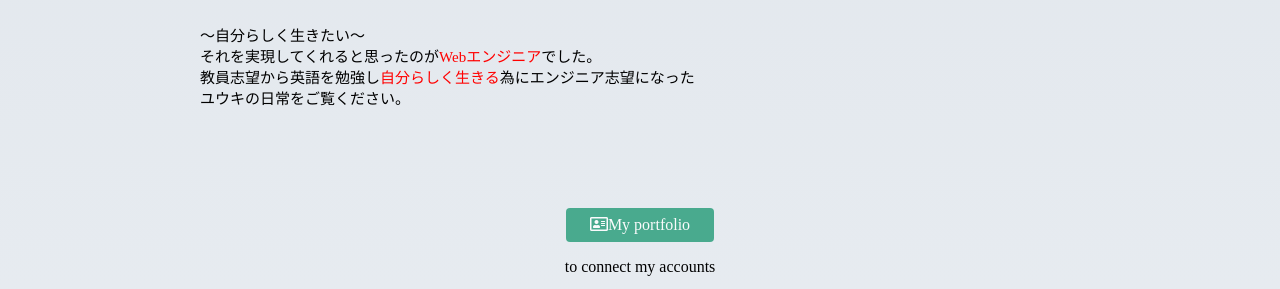
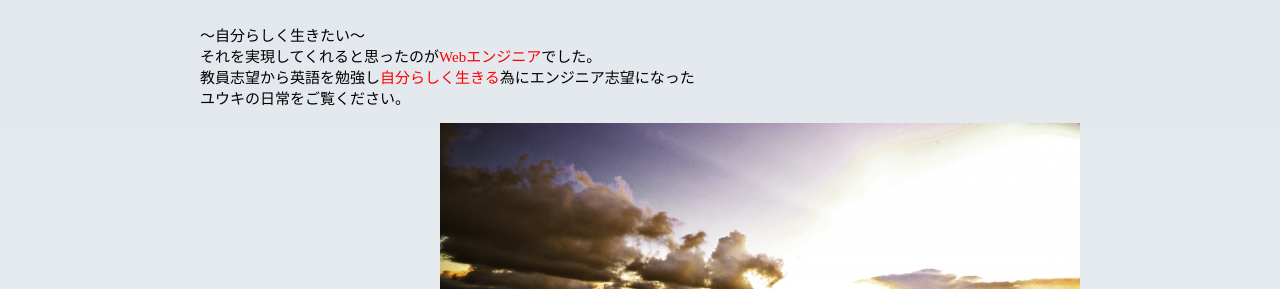
Before and after one commit to YukiTsuyama/u-style.com, a plain HTML site: page index.html in a window 1280 px wide. Shown: the part 329-618 px from the top of the page. Drawn offline with Linux system fonts and the light colour scheme.

Commit message:
Update index.html

```diff
--- a/index.html
+++ b/index.html
@@ -27,7 +27,7 @@
     </div>
 
     <div class="middle-wrapper">
-      <a href="7f63e516b6b6fdd1bc81b62f4c2edecf_s.jpg">
+      <img src="7f63e516b6b6fdd1bc81b62f4c2edecf_s.jpg">
     </div>
 
     <div class="btn-wrapper">
```
